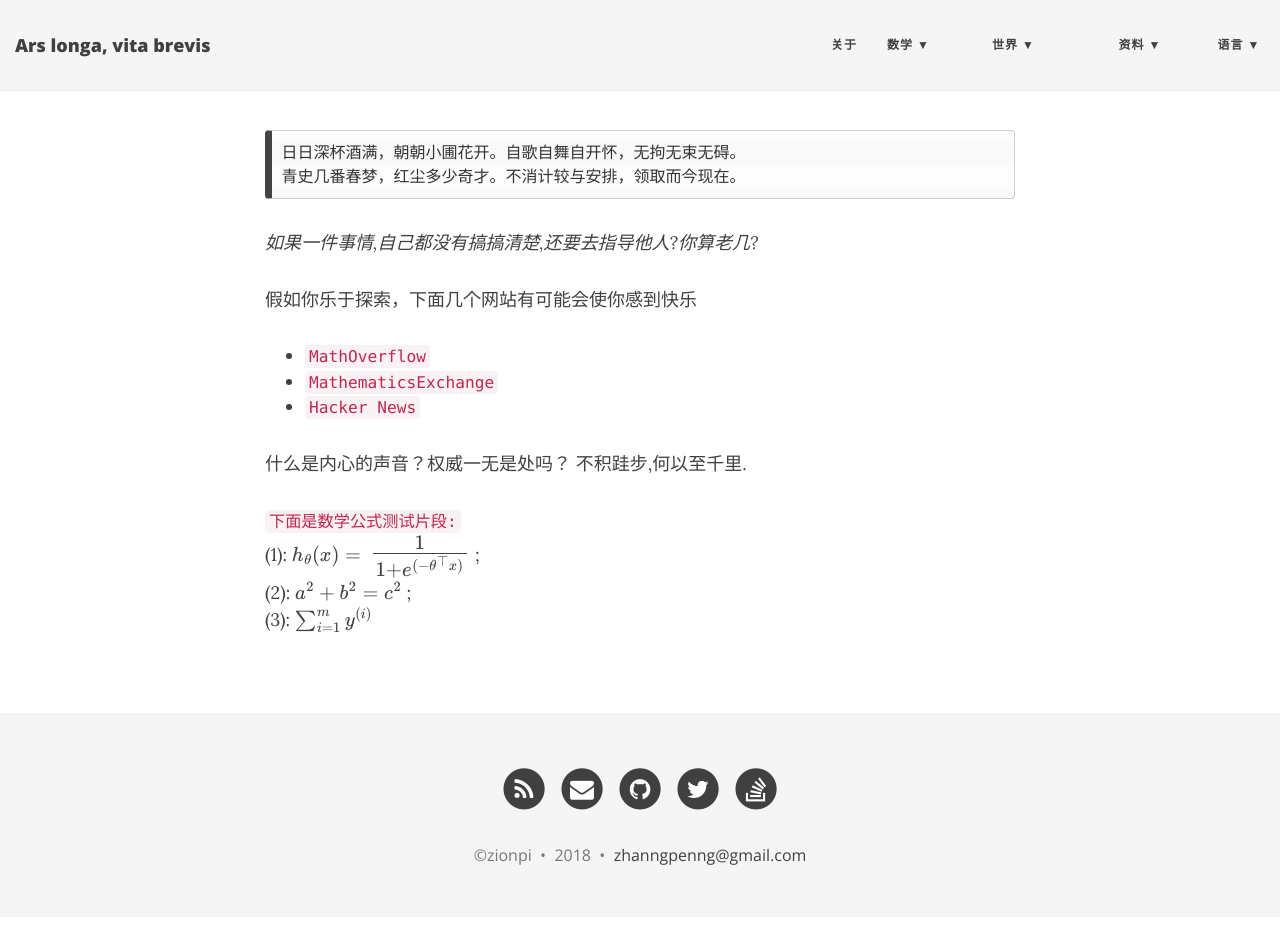
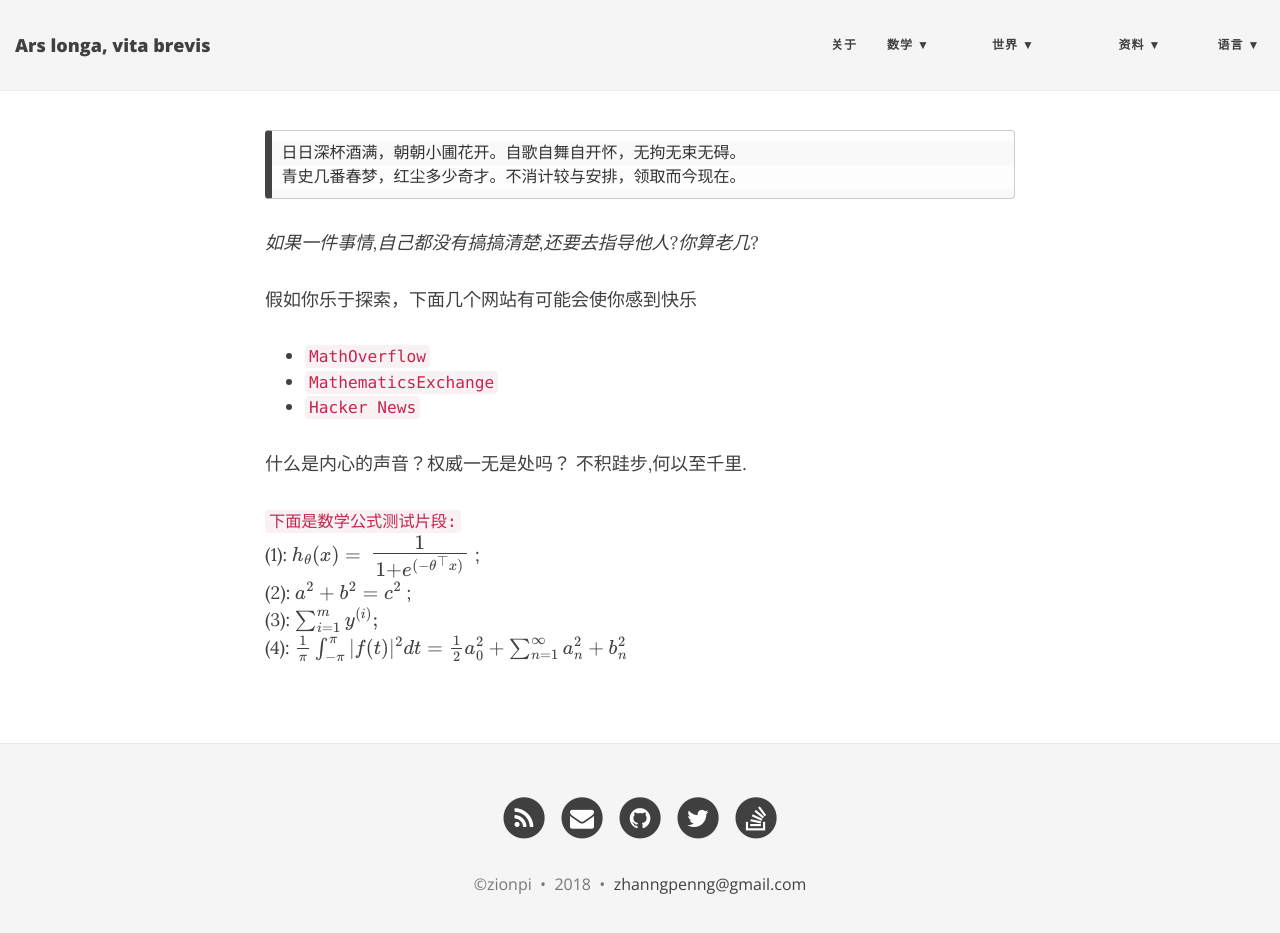
Before and after one commit to ZionPi/zionpi.github.io, a Jekyll site: the page built from about.md, in a window 1280 px wide and 946 px high. Shown: the top 933 px of the window. Built offline with Jekyll 4.4.1, drawn with Linux system fonts in a browser that asks for light colours; nearby versions of some CDN libraries; formulas are drawn with MathJax 3.

Commit message:
Update about.md

```diff
--- a/about.md
+++ b/about.md
@@ -20,4 +20,5 @@ layout: page
  `下面是数学公式测试片段:`
  (1): $h_\theta(x) = \Large\frac{1}{1 + \mathcal{e}^{(-\theta^\top x)}}$ ; <br/>
  (2): $a^2 + b^2 = c^2$ ; <br/>
- (3): $\sum_{i=1}^m y^{(i)}$<br/>
+ (3): $\sum_{i=1}^m y^{(i)};$<br/>
+ (4): $\frac{1}{\pi}\int_{-\pi}^{\pi}|f(t)|^2dt = \frac{1}{2}a_0^2+\sum_{n=1}^{\infty}a_n^2+b_n^2$<br/>
```
